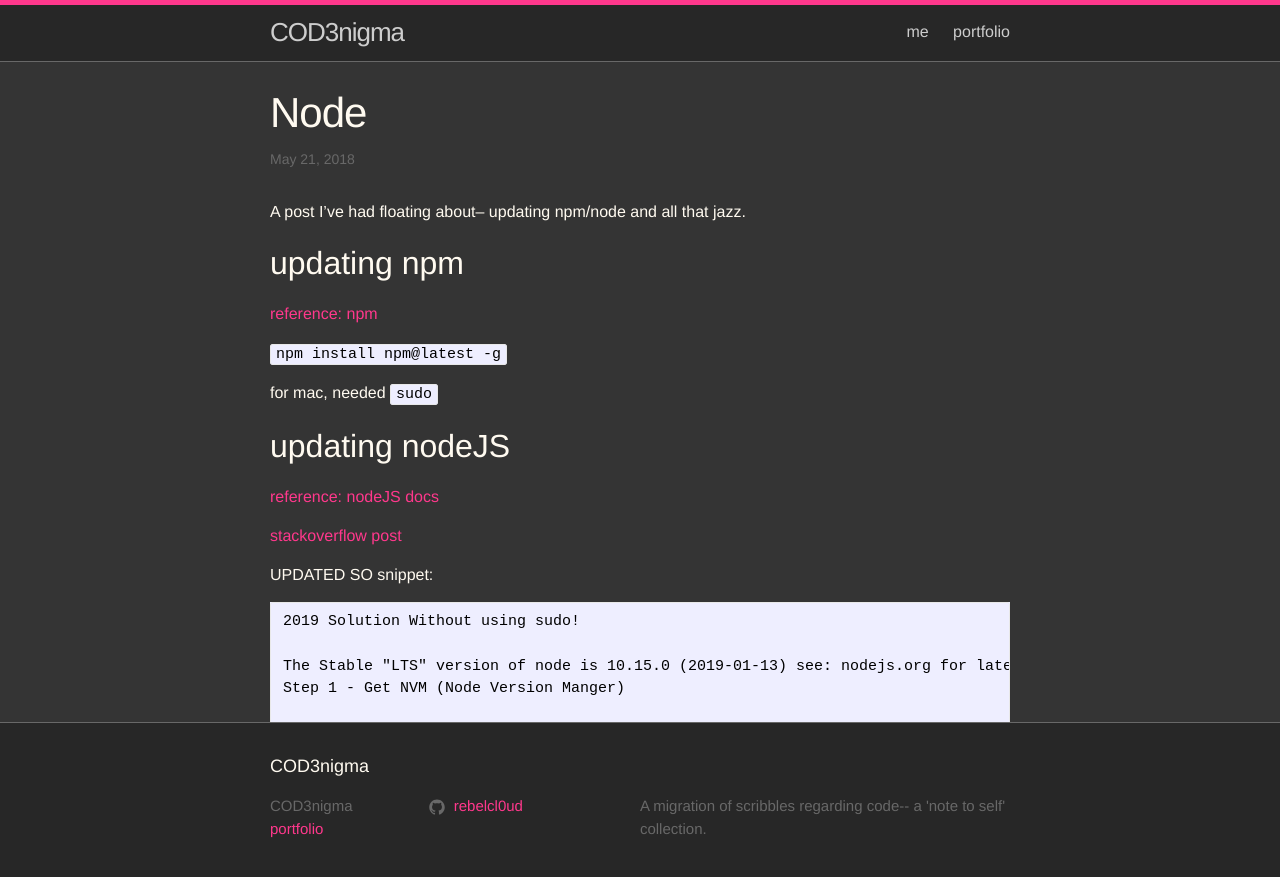
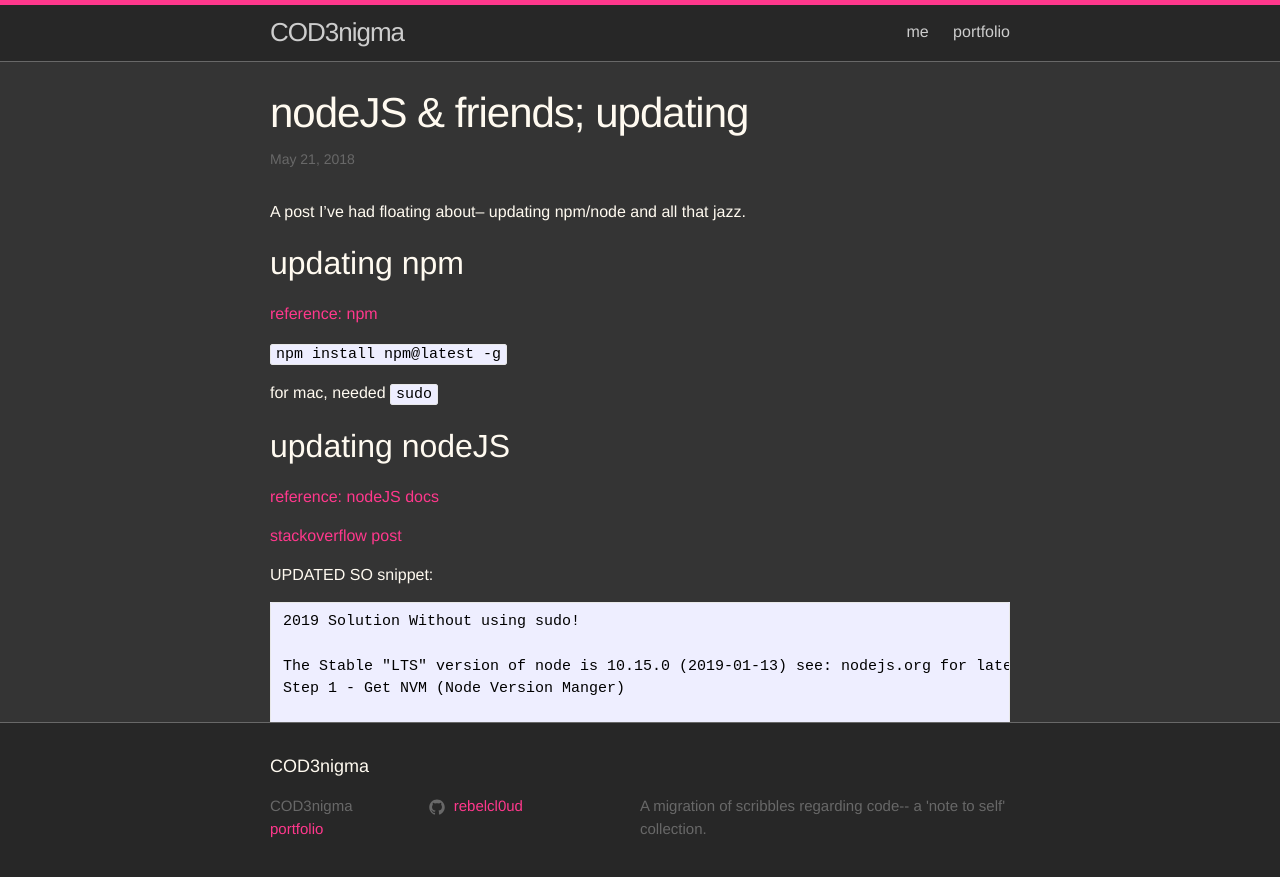
Before and after one commit to rebelcl0ud/blog, a Jekyll site: the page built from _posts/2018-05-21-[46]-nodejs.markdown, in a window 1280 px wide and 900 px high. Shown: the top 877 px of the window. Built offline with Jekyll 4.4.1, drawn with Linux system fonts in a browser that asks for light colours.

Commit message:
update: post title

```diff
--- a/_posts/2018-05-21-[46]-node.markdown
+++ b/_posts/2018-05-21-[46]-nodejs.markdown
@@ -1,6 +1,6 @@
 ---
 layout: post
-title: Node
+title: nodeJS & friends; updating
 date: 2018-05-21
 categories: javascript, node
 ---
```
